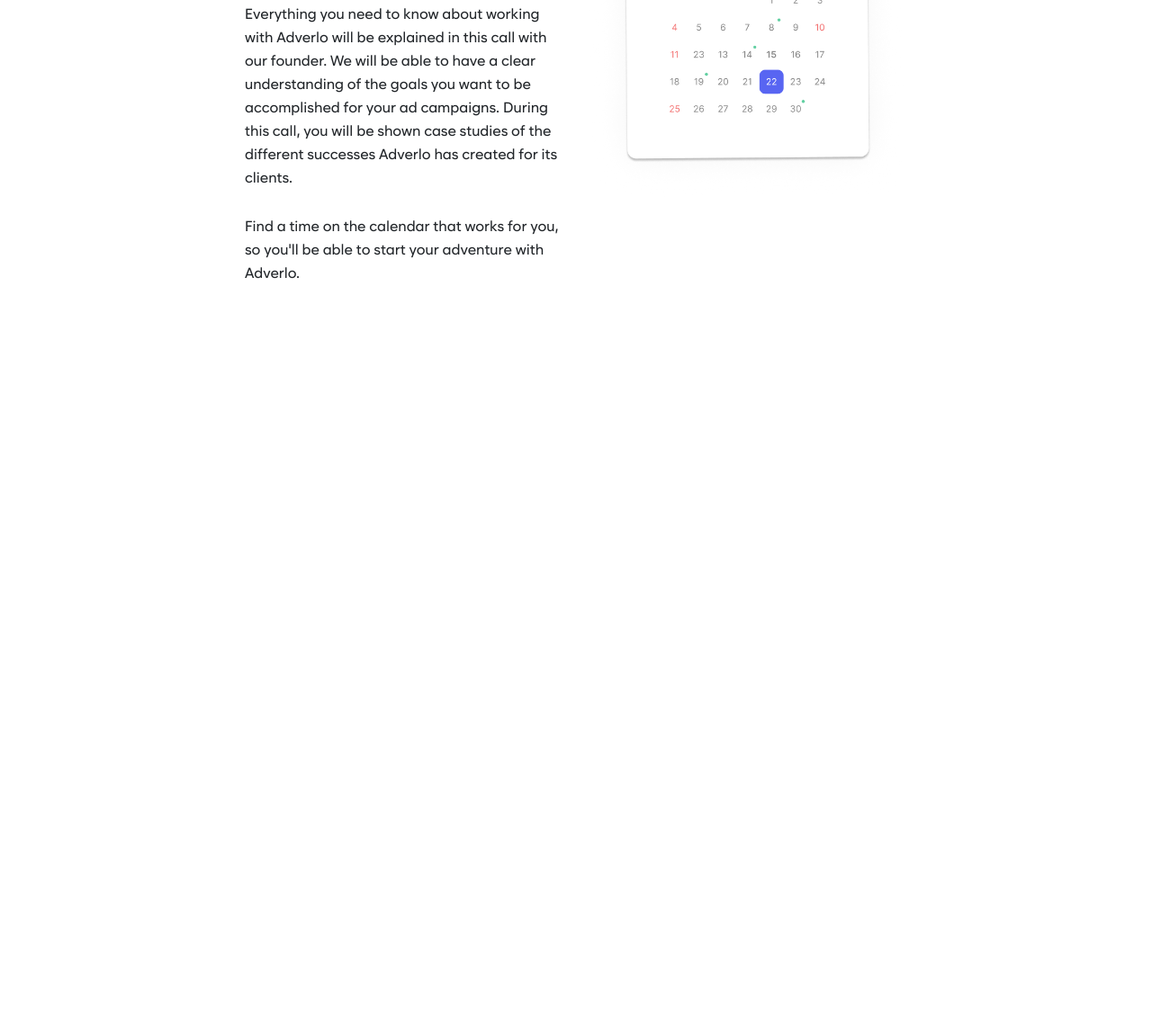
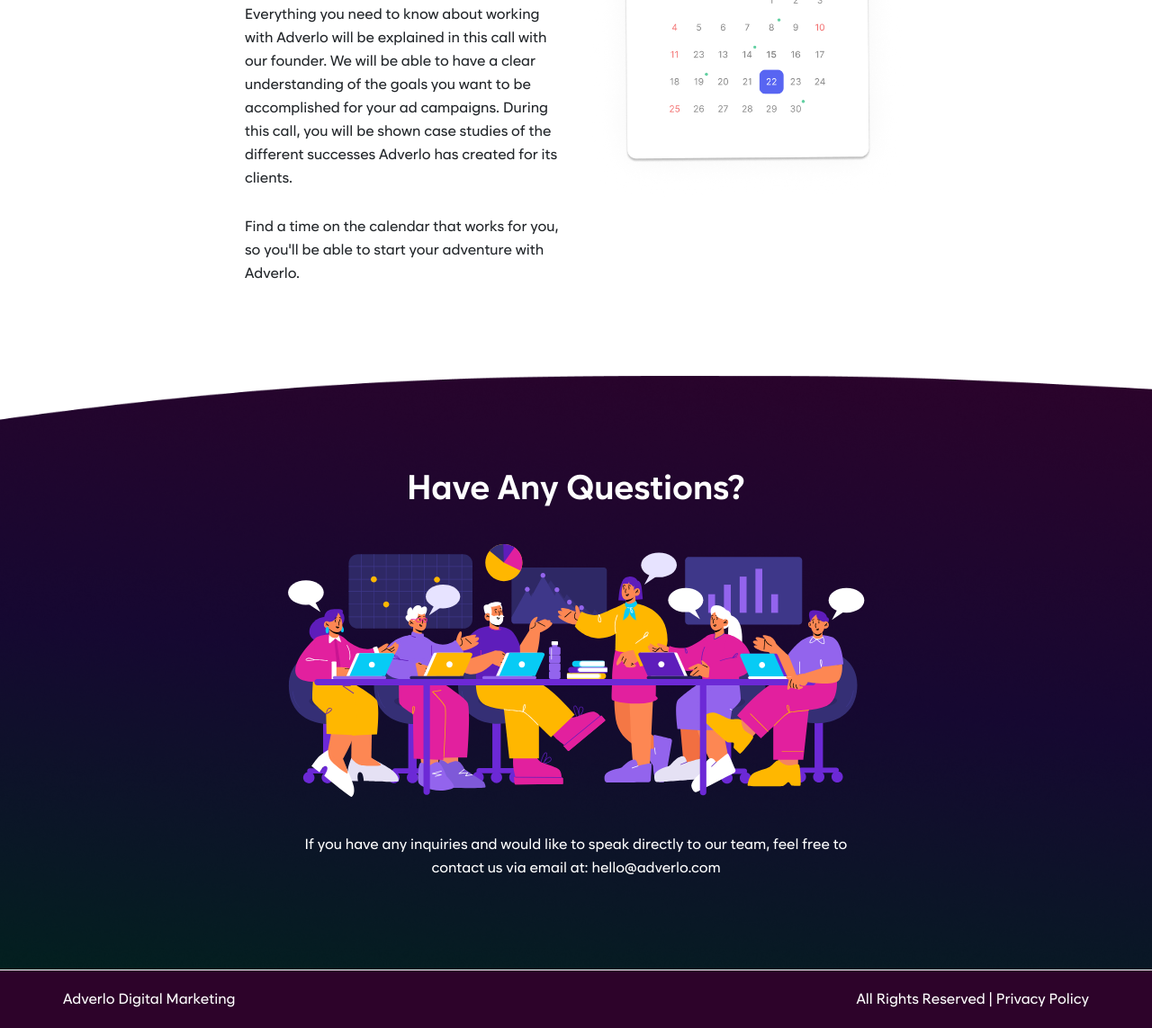
Before and after one commit to Ridwan-Suhel/adverlo, a plain HTML site: page index.html in a window 1280 px wide. Shown: the part 6062-7205 px from the top of the page at 90% size. Before the commit the page ends 6479 px from the top, so only its background shows below. Drawn offline with nearby package versions, Linux system fonts and the light colour scheme.

Commit message:
desktop view design completed

```diff
--- a/index.html
+++ b/index.html
@@ -329,6 +329,28 @@
         </div>
       </div>
     </section>
+
+    <section class="have-q-section">
+      <div class="container">
+        <div class="row justify-content-center">
+          <div class="col-md-7">
+            <h2 class="section-title">Have Any Questions?</h2>
+            <img src="images/have-q-illustr.svg" alt="" />
+            <p>
+              If you have any inquiries and would like to speak directly to our
+              team, feel free to contact us via email at: hello@adverlo.com
+            </p>
+          </div>
+        </div>
+      </div>
+    </section>
+
+    <footer>
+      <div class="container footer">
+        <p>Adverlo Digital Marketing</p>
+        <span>All Rights Reserved | <a href="#">Privacy Policy</a></span>
+      </div>
+    </footer>
     <script
       src="https://cdn.jsdelivr.net/npm/bootstrap@5.2.0/dist/js/bootstrap.bundle.min.js"
       integrity="sha384-A3rJD856KowSb7dwlZdYEkO39Gagi7vIsF0jrRAoQmDKKtQBHUuLZ9AsSv4jD4Xa"
--- a/scss/util/adverlo/_adverlo.scss
+++ b/scss/util/adverlo/_adverlo.scss
@@ -284,6 +284,7 @@ header {
 .meeting-section {
   padding-top: 100px;
   padding-bottom: 100px;
+
   .meeting-content-wrapper {
     align-items: center;
   }
@@ -337,3 +338,51 @@ header {
     }
   }
 }
+
+// have-q-section
+.have-q-section {
+  padding: 100px 0px;
+
+  background-image: url("../../../images/have-q-bg.png");
+  background-size: cover;
+  background-repeat: no-repeat;
+
+  .section-title {
+    text-align: center;
+    color: #fff;
+    font-size: 38px;
+    line-height: 48px;
+    margin-bottom: 40px;
+  }
+  img {
+    max-width: 700px;
+    width: 100%;
+    margin: 0 auto;
+  }
+  p {
+    text-align: center;
+    font-size: 16px;
+    line-height: 26px;
+    color: #fff;
+    margin-top: 40px;
+  }
+}
+
+// footer
+footer {
+  background: #2d032a;
+  border-top: 1px solid #fff;
+  .footer {
+    display: flex;
+    align-items: center;
+    justify-content: space-between;
+    padding: 20px 0px;
+    color: #fff;
+
+    span {
+      a {
+        color: #fff;
+      }
+    }
+  }
+}
```
Also changed, not shown: css/style.css, images/have-q-bg.png (added), images/have-q-illustr.svg (added), 1 other file.
